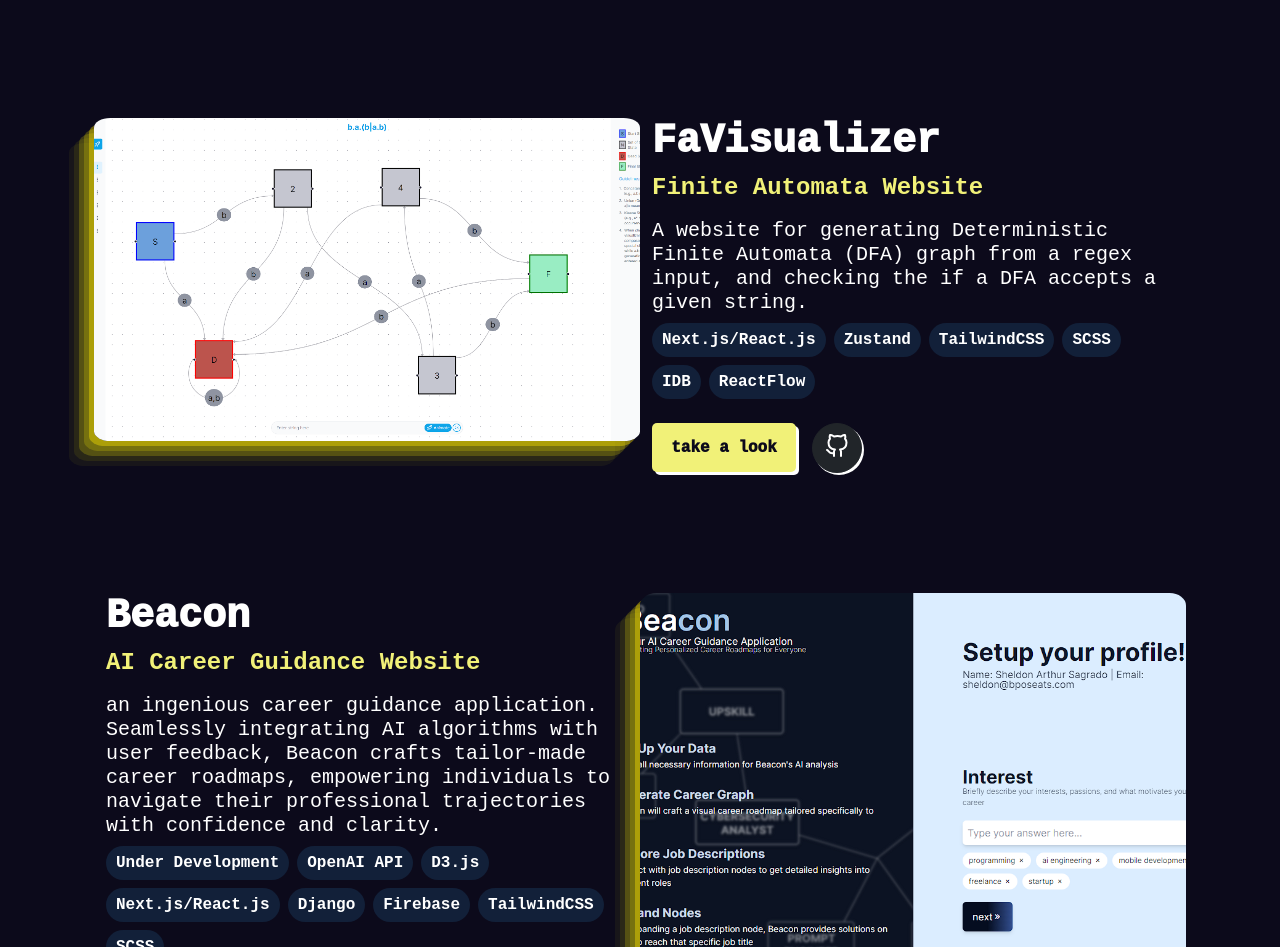
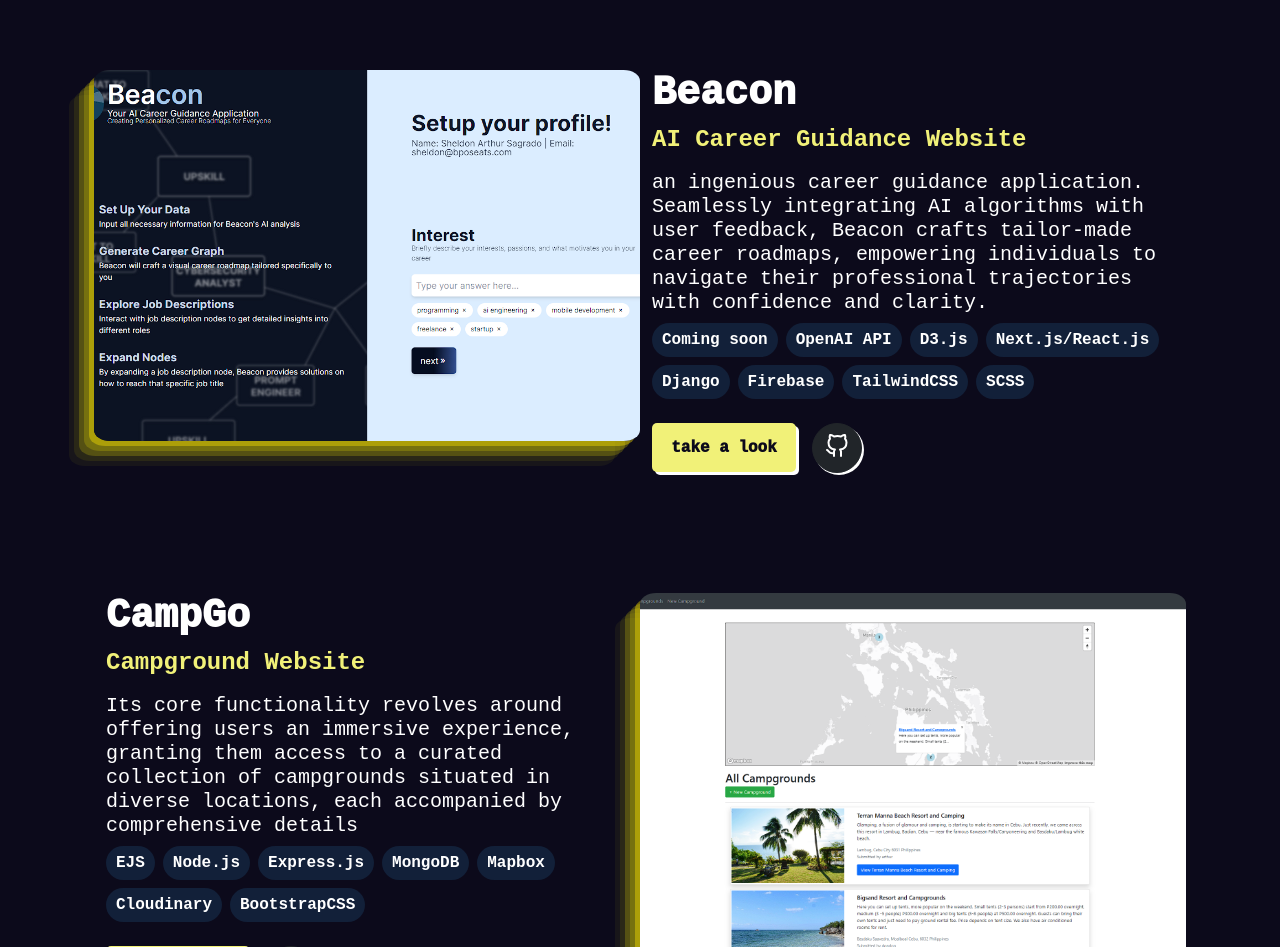
Before and after one commit to cup-noodlehS/portfolio-v2, a Vue app: page / in a window 1280 px wide. Shown: the part 1825-2772 px from the top of the page. Built offline with nearby package versions, Linux system fonts and the light colour scheme.

Commit message:
add link to beacon project

```diff
--- a/src/components/index/features.vue
+++ b/src/components/index/features.vue
@@ -67,24 +67,6 @@
       screenWidth: 0,
       projects: [
         {
-          imgUrl: "images/campgo.png",
-          title: "CampGo",
-          subtitle: "Campground Website",
-          description:
-            "Its core functionality revolves around offering users an immersive experience, granting them access to a curated collection of campgrounds situated in diverse locations, each accompanied by comprehensive details",
-          skills: [
-            "EJS",
-            "Node.js",
-            "Express.js",
-            "MongoDB",
-            "Mapbox",
-            "Cloudinary",
-            "BootstrapCSS",
-          ],
-          link: "https://vast-rose-drill-boot.cyclic.app/",
-          github: "https://github.com/cup-noodlehS/CampGo.git",
-        },
-        {
           imgUrl: "images/wrytopia.png",
           title: "wrytopia",
           subtitle: "Business Website",
@@ -118,7 +100,7 @@
           description:
             "an ingenious career guidance application. Seamlessly integrating AI algorithms with user feedback, Beacon crafts tailor-made career roadmaps, empowering individuals to navigate their professional trajectories with confidence and clarity.",
           skills: [
-            "Under Development",
+            "Coming soon",
             "OpenAI API",
             "D3.js",
             "Next.js/React.js",
@@ -127,8 +109,26 @@
             "TailwindCSS",
             "SCSS",
           ],
-          link: "",
-          github: "",
+          link: "https://github.com/maxellmilay/beacon/",
+          github: "https://github.com/maxellmilay/beacon/",
+        },
+        {
+          imgUrl: "images/campgo.png",
+          title: "CampGo",
+          subtitle: "Campground Website",
+          description:
+            "Its core functionality revolves around offering users an immersive experience, granting them access to a curated collection of campgrounds situated in diverse locations, each accompanied by comprehensive details",
+          skills: [
+            "EJS",
+            "Node.js",
+            "Express.js",
+            "MongoDB",
+            "Mapbox",
+            "Cloudinary",
+            "BootstrapCSS",
+          ],
+          link: "https://vast-rose-drill-boot.cyclic.app/",
+          github: "https://github.com/cup-noodlehS/CampGo.git",
         },
         {
           imgUrl: "images/cmscblog.png",
```
